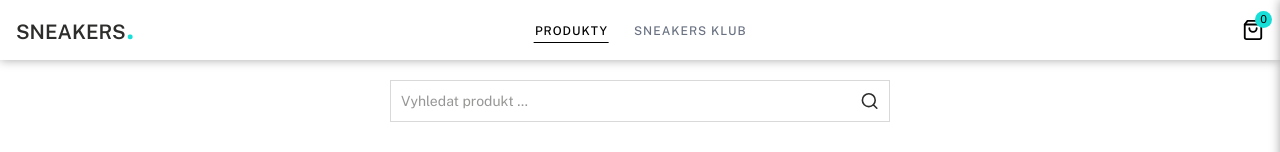
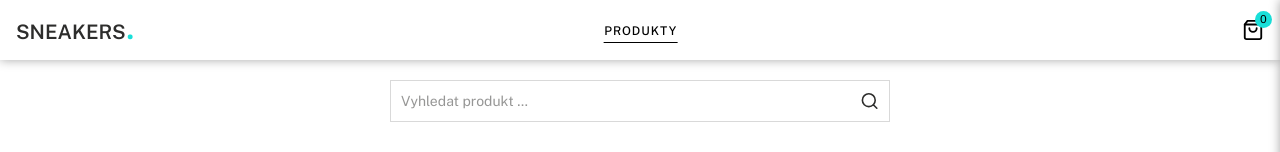
Before and after one commit to DejvCodes/Sneakers-Shop-Next.js, a Next.js app: page / in a window 1280 px wide. Shown: the top 152 px of the page. Built offline with nearby package versions, Linux system fonts and the light colour scheme.

Commit message:
feat: remove 'Sneakers Klub' link from navigation

```diff
--- a/constants/content.ts
+++ b/constants/content.ts
@@ -2,5 +2,4 @@ import {NavLink} from '@/types';
 
 export const NAV_LINKS: NavLink[] = [
 	{ text: 'Produkty', path: '/' },
-	{ text: 'Sneakers Klub', path: '/membership' }
 ];
```
